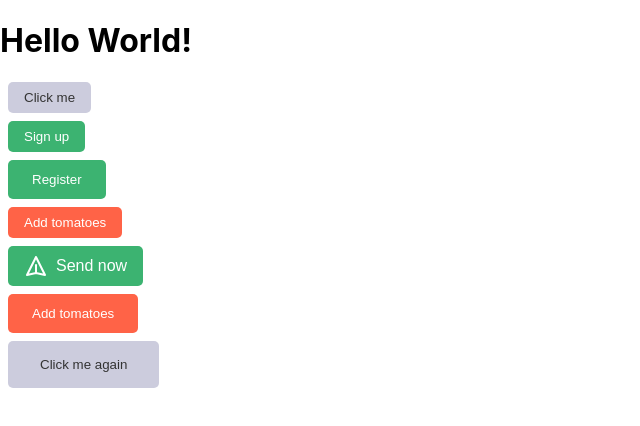
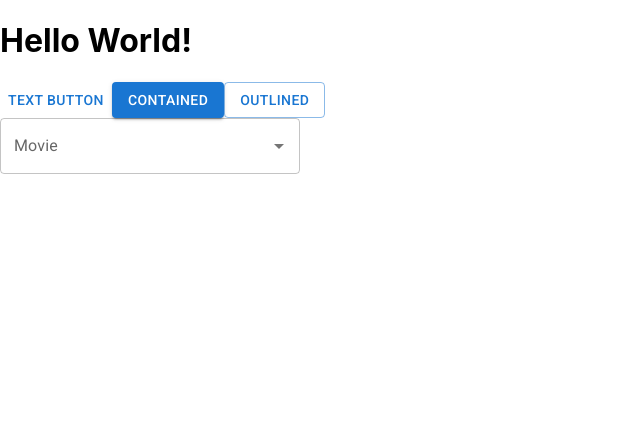
Before and after one commit to jalasem/mui-styled-expo, a React (Vite) app: page / in a window 1280 px wide. Shown: the top 426 px of the page, without its empty margins (0-640 px from the left). Built offline with nearby package versions, Linux system fonts and the light colour scheme.

Commit message:
mui intro

```diff
--- a/index.html
+++ b/index.html
@@ -4,6 +4,14 @@
     <meta charset="UTF-8" />
     <link rel="icon" type="image/svg+xml" href="/src/favicon.svg" />
     <meta name="viewport" content="width=device-width, initial-scale=1.0" />
+    <link
+      rel="stylesheet"
+      href="https://fonts.googleapis.com/css?family=Roboto:300,400,500,700&display=swap"
+    />
+    <link
+      rel="stylesheet"
+      href="https://fonts.googleapis.com/icon?family=Material+Icons"
+    />
     <title>Vite App</title>
   </head>
   <body>
--- a/package.json
+++ b/package.json
@@ -7,6 +7,11 @@
     "serve": "vite preview"
   },
   "dependencies": {
+    "@emotion/react": "^11.5.0",
+    "@emotion/styled": "^11.3.0",
+    "@mui/icons-material": "^5.0.5",
+    "@mui/material": "^5.0.6",
+    "@mui/styled-engine-sc": "^5.0.4",
     "react": "^17.0.0",
     "react-dom": "^17.0.0",
     "styled-components": "^5.3.3"
--- a/src/App.jsx
+++ b/src/App.jsx
@@ -1,35 +1,20 @@
-import Button from "./components/Button";
-import TomatoButton from "./components/Button/TomatoButton";
+import { Button, Autocomplete, TextField } from "@mui/material";
+import top100Films from "./mock/top100Films";
 
 const App = () => {
   return (
     <div>
       <h1>Hello World!</h1>
-      <Button>Click me</Button>
-      <Button primary>Sign up</Button>
-      <Button primary padding="0.75rem 1.5rem">
-        Register
-      </Button>
-      <TomatoButton>Add tomatoes</TomatoButton>
-      <Button primary>
-        <svg
-          xmlns="http://www.w3.org/2000/svg"
-          className="h-6 w-6"
-          fill="none"
-          viewBox="0 0 24 24"
-          stroke="currentColor"
-        >
-          <path
-            strokeLinecap="round"
-            strokeLinejoin="round"
-            strokeWidth={2}
-            d="M12 19l9 2-9-18-9 18 9-2zm0 0v-8"
-          />
-        </svg>
-        <span>Send now</span>
-      </Button>
-      <TomatoButton padding="0.75rem 1.5rem">Add tomatoes</TomatoButton>
-      <Button padding="1rem 2rem">Click me again</Button>
+      <Button>text button</Button>
+      <Button variant="contained">Contained</Button>
+      <Button variant="outlined">Outlined</Button>
+      <Autocomplete
+        disablePortal
+        id="combo-box-demo"
+        options={top100Films}
+        sx={{ width: 300 }}
+        renderInput={(params) => <TextField {...params} label="Movie" />}
+      />
     </div>
   );
 };
--- a/src/components/Button/TomatoButton.jsx
+++ /dev/null
@@ -1,9 +0,0 @@
-import styled from "styled-components";
-import Button from ".";
-
-const TomatoButton = styled(Button)`
-  background-color: tomato;
-  color: white;
-`;
-
-export default TomatoButton;
--- a/src/components/Button/index.jsx
+++ /dev/null
@@ -1,34 +0,0 @@
-import styled, { css } from "styled-components";
-
-const Button = styled.button`
-  background: #ccd;
-  color: #333;
-  border: 0;
-  border-radius: 5px;
-  margin: 0.5rem;
-  padding: ${(props) => props.padding || "0.5rem 1rem"};
-  cursor: pointer;
-  display: flex;
-  align-items: center;
-
-  svg {
-    margin-right: 0.5rem;
-    height: 1.5rem;
-  }
-  span {
-    font-size: 1rem;
-  }
-
-  &:hover {
-    border: 1px solid #999;
-  }
-
-  ${(props) =>
-    props.primary &&
-    css`
-      background: mediumseagreen;
-      color: white;
-    `}
-`;
-
-export default Button;
--- /dev/null
+++ b/src/mock/top100Films.js
@@ -0,0 +1,129 @@
+const top100Films = [
+  { label: "The Shawshank Redemption", year: 1994 },
+  { label: "The Godfather", year: 1972 },
+  { label: "The Godfather: Part II", year: 1974 },
+  { label: "The Dark Knight", year: 2008 },
+  { label: "12 Angry Men", year: 1957 },
+  { label: "Schindler's List", year: 1993 },
+  { label: "Pulp Fiction", year: 1994 },
+  {
+    label: "The Lord of the Rings: The Return of the King",
+    year: 2003,
+  },
+  { label: "The Good, the Bad and the Ugly", year: 1966 },
+  { label: "Fight Club", year: 1999 },
+  {
+    label: "The Lord of the Rings: The Fellowship of the Ring",
+    year: 2001,
+  },
+  {
+    label: "Star Wars: Episode V - The Empire Strikes Back",
+    year: 1980,
+  },
+  { label: "Forrest Gump", year: 1994 },
+  { label: "Inception", year: 2010 },
+  {
+    label: "The Lord of the Rings: The Two Towers",
+    year: 2002,
+  },
+  { label: "One Flew Over the Cuckoo's Nest", year: 1975 },
+  { label: "Goodfellas", year: 1990 },
+  { label: "The Matrix", year: 1999 },
+  { label: "Seven Samurai", year: 1954 },
+  {
+    label: "Star Wars: Episode IV - A New Hope",
+    year: 1977,
+  },
+  { label: "City of God", year: 2002 },
+  { label: "Se7en", year: 1995 },
+  { label: "The Silence of the Lambs", year: 1991 },
+  { label: "It's a Wonderful Life", year: 1946 },
+  { label: "Life Is Beautiful", year: 1997 },
+  { label: "The Usual Suspects", year: 1995 },
+  { label: "Léon: The Professional", year: 1994 },
+  { label: "Spirited Away", year: 2001 },
+  { label: "Saving Private Ryan", year: 1998 },
+  { label: "Once Upon a Time in the West", year: 1968 },
+  { label: "American History X", year: 1998 },
+  { label: "Interstellar", year: 2014 },
+  { label: "Casablanca", year: 1942 },
+  { label: "City Lights", year: 1931 },
+  { label: "Psycho", year: 1960 },
+  { label: "The Green Mile", year: 1999 },
+  { label: "The Intouchables", year: 2011 },
+  { label: "Modern Times", year: 1936 },
+  { label: "Raiders of the Lost Ark", year: 1981 },
+  { label: "Rear Window", year: 1954 },
+  { label: "The Pianist", year: 2002 },
+  { label: "The Departed", year: 2006 },
+  { label: "Terminator 2: Judgment Day", year: 1991 },
+  { label: "Back to the Future", year: 1985 },
+  { label: "Whiplash", year: 2014 },
+  { label: "Gladiator", year: 2000 },
+  { label: "Memento", year: 2000 },
+  { label: "The Prestige", year: 2006 },
+  { label: "The Lion King", year: 1994 },
+  { label: "Apocalypse Now", year: 1979 },
+  { label: "Alien", year: 1979 },
+  { label: "Sunset Boulevard", year: 1950 },
+  {
+    label:
+      "Dr. Strangelove or: How I Learned to Stop Worrying and Love the Bomb",
+    year: 1964,
+  },
+  { label: "The Great Dictator", year: 1940 },
+  { label: "Cinema Paradiso", year: 1988 },
+  { label: "The Lives of Others", year: 2006 },
+  { label: "Grave of the Fireflies", year: 1988 },
+  { label: "Paths of Glory", year: 1957 },
+  { label: "Django Unchained", year: 2012 },
+  { label: "The Shining", year: 1980 },
+  { label: "WALL·E", year: 2008 },
+  { label: "American Beauty", year: 1999 },
+  { label: "The Dark Knight Rises", year: 2012 },
+  { label: "Princess Mononoke", year: 1997 },
+  { label: "Aliens", year: 1986 },
+  { label: "Oldboy", year: 2003 },
+  { label: "Once Upon a Time in America", year: 1984 },
+  { label: "Witness for the Prosecution", year: 1957 },
+  { label: "Das Boot", year: 1981 },
+  { label: "Citizen Kane", year: 1941 },
+  { label: "North by Northwest", year: 1959 },
+  { label: "Vertigo", year: 1958 },
+  {
+    label: "Star Wars: Episode VI - Return of the Jedi",
+    year: 1983,
+  },
+  { label: "Reservoir Dogs", year: 1992 },
+  { label: "Braveheart", year: 1995 },
+  { label: "M", year: 1931 },
+  { label: "Requiem for a Dream", year: 2000 },
+  { label: "Amélie", year: 2001 },
+  { label: "A Clockwork Orange", year: 1971 },
+  { label: "Like Stars on Earth", year: 2007 },
+  { label: "Taxi Driver", year: 1976 },
+  { label: "Lawrence of Arabia", year: 1962 },
+  { label: "Double Indemnity", year: 1944 },
+  {
+    label: "Eternal Sunshine of the Spotless Mind",
+    year: 2004,
+  },
+  { label: "Amadeus", year: 1984 },
+  { label: "To Kill a Mockingbird", year: 1962 },
+  { label: "Toy Story 3", year: 2010 },
+  { label: "Logan", year: 2017 },
+  { label: "Full Metal Jacket", year: 1987 },
+  { label: "Dangal", year: 2016 },
+  { label: "The Sting", year: 1973 },
+  { label: "2001: A Space Odyssey", year: 1968 },
+  { label: "Singin' in the Rain", year: 1952 },
+  { label: "Toy Story", year: 1995 },
+  { label: "Bicycle Thieves", year: 1948 },
+  { label: "The Kid", year: 1921 },
+  { label: "Inglourious Basterds", year: 2009 },
+  { label: "Snatch", year: 2000 },
+  { label: "3 Idiots", year: 2009 },
+  { label: "Monty Python and the Holy Grail", year: 1975 },
+];
+
+export default top100Films;
```
Also changed, not shown: 1 other file (tests, documents, lock files or other folders).
